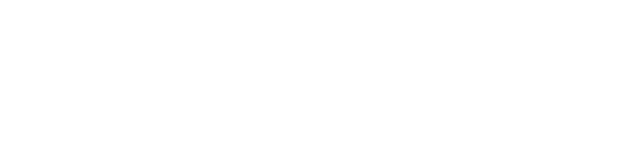
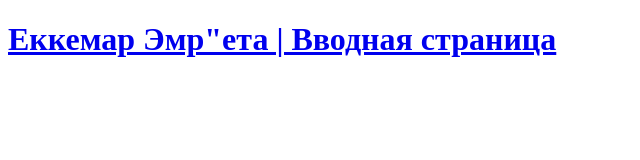
Before and after one commit to cekkemar-rus/cekkemar-rus.github.io, a plain HTML site: page index.html in a window 1280 px wide. Shown: the whole page, without its empty margins (0-640 px from the left). Drawn offline with Linux system fonts and the light colour scheme.

Commit message:
Update index.html

```diff
--- a/index.html
+++ b/index.html
@@ -3,11 +3,14 @@
 	<meta charset="utf-8">
 	<meta name="viewport" content="width=device-width, initial-scale=1">
 	<meta name="description" content="Сайт-пособник по конлангу «Цеккемар»">
-	<meta name="Keywords" content="еккемар, цеккемар, ekkemar, cekkemar, ękkęmar, emręta, emreta, conlang, конланг">
+	<meta name="Keywords" content="еккемар, цеккемар, ekkemar, cekkemar, ękkęmar, emręta, emreta, conlang, конланг" />
 <title>Еккемар Эмр"ета</title>
-</meta>
-
+<!--- <link rel="icon" type="image/svg+xml" href="si.svg" /> --->
 </head>
 <body>
+	<div id="kryshka">
+		<h1><a href="README.md">Еккемар Эмр"ета | Вводная страница</a></h1>
+
+	</div>
 
 </body>
```
